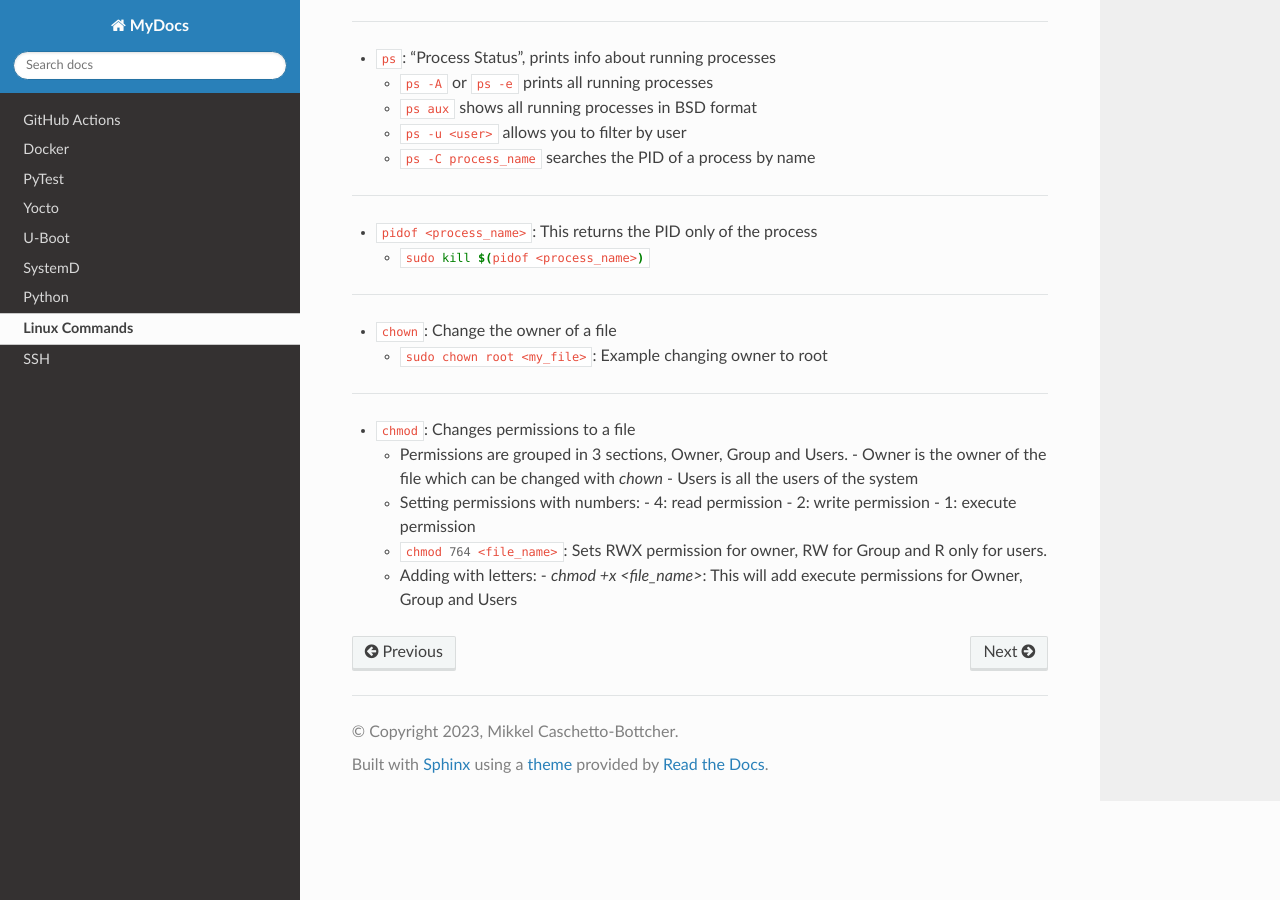
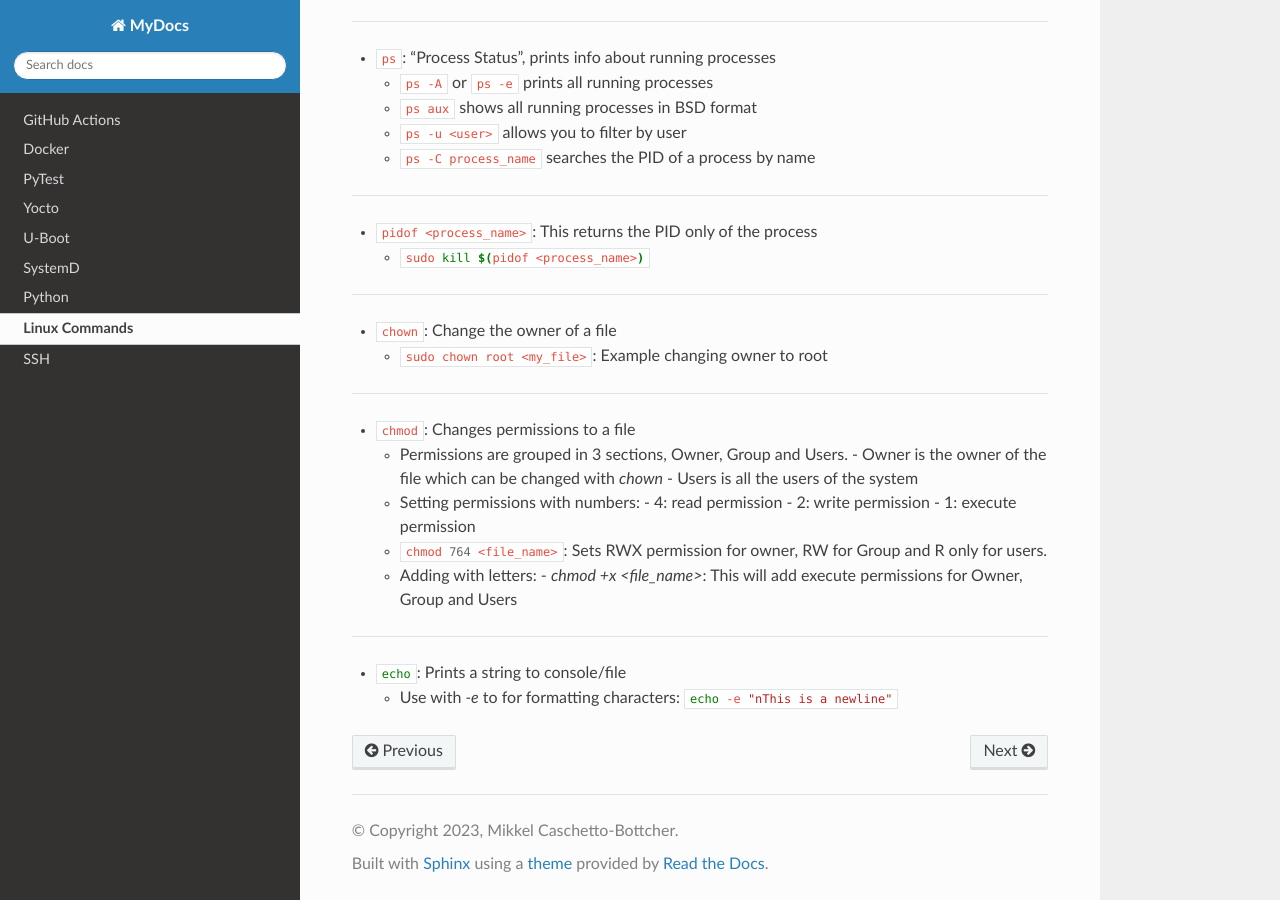
Before and after one commit to mcbottcher/my_docs, a Sphinx documentation site: the page built from docs/source/linux_commands.rst, in a window 1280 px wide and 900 px high, scrolled down 1574 px. Built offline with Sphinx 7.4.7 and the Read the Docs theme 2.0.0, drawn with Linux system fonts in a browser that asks for light colours; pages that are not in the unit, such as notebooks, are missing from menus.

Commit message:
linux_commands: Added echo

```diff
--- a/docs/source/linux_commands.rst
+++ b/docs/source/linux_commands.rst
@@ -125,3 +125,9 @@ Linux Commands
 
   - Adding with letters:
     - `chmod +x <file_name>`: This will add execute permissions for Owner, Group and Users
+
+----
+
+- :shell:`echo`: Prints a string to console/file
+
+  - Use with `-e` to for formatting characters: :shell:`echo -e "\nThis is a newline"`
```
